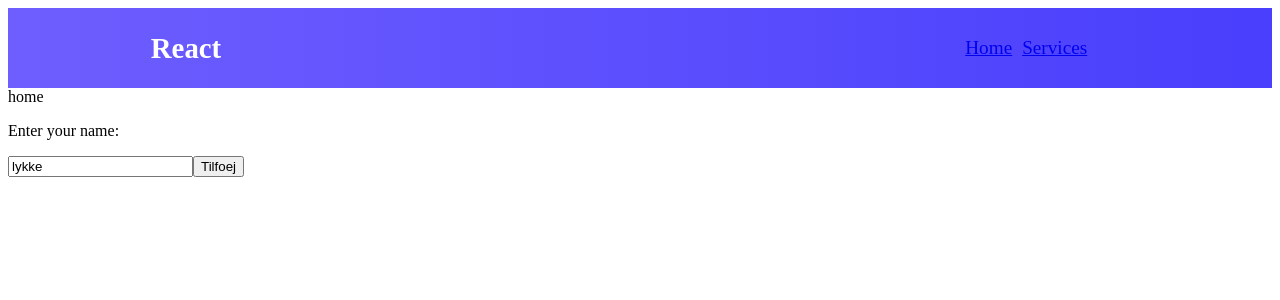
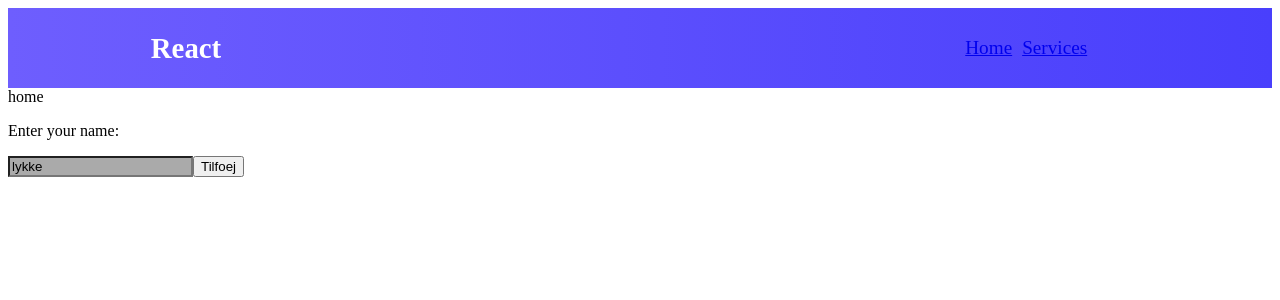
Before and after one commit to Weiqifan1/heisigchinesetrainer, a React (Create React App) app: page / in a window 1280 px wide. Shown: the top 300 px of the page. Built offline with nearby package versions, Linux system fonts and the light colour scheme.

Commit message:
2021-08-29_1757： tried to add css to textinput

```diff
--- a/src/components/Pages/Home.js
+++ b/src/components/Pages/Home.js
@@ -1,4 +1,5 @@
 import React, {useState} from 'react';
+import '../cssFiles/Home.css';
 
 const Home = props => {
     const [userName, setUserName] = useState(props.currentName);
@@ -17,7 +18,7 @@
             home
             <form onSubmit={addUserHandler}>
                 <p>Enter your name:</p>
-                <input type="text" name="formUserName" defaultValue={props.currentName} onChange={userNameChangeHandler}/>
+                <input className="center-col" type="text" name="formUserName" defaultValue={props.currentName} onChange={userNameChangeHandler}/>
                 <button type="submit">Tilfoej</button>
             </form>
         </div>
--- /dev/null
+++ b/src/components/cssFiles/Home.css
@@ -0,0 +1,8 @@
+
+.center-col {
+    flex: 1;
+    background: #aaa;
+    //overflow-y: scroll;
+    //width: 200px;
+    //height: 100px;
+}
```
